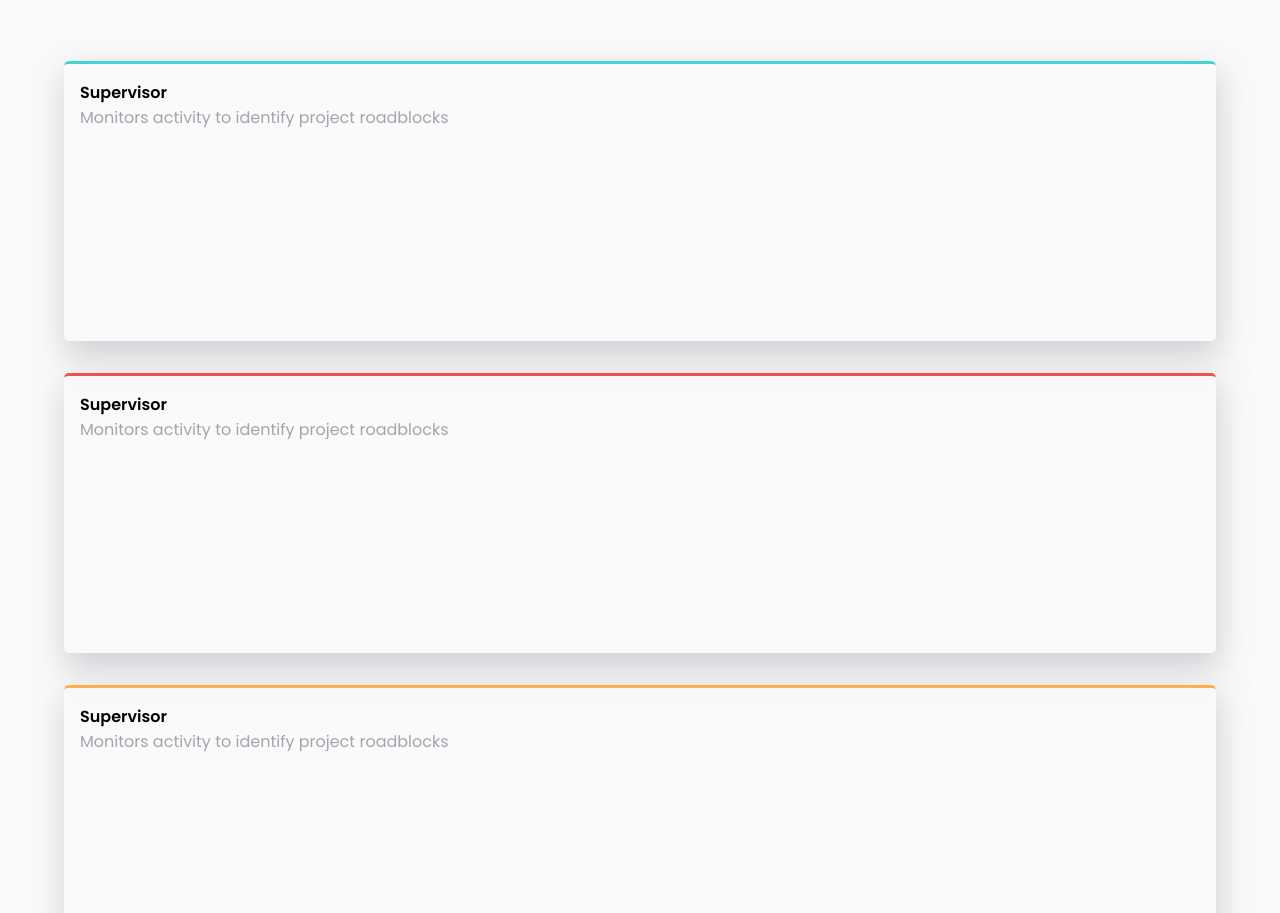
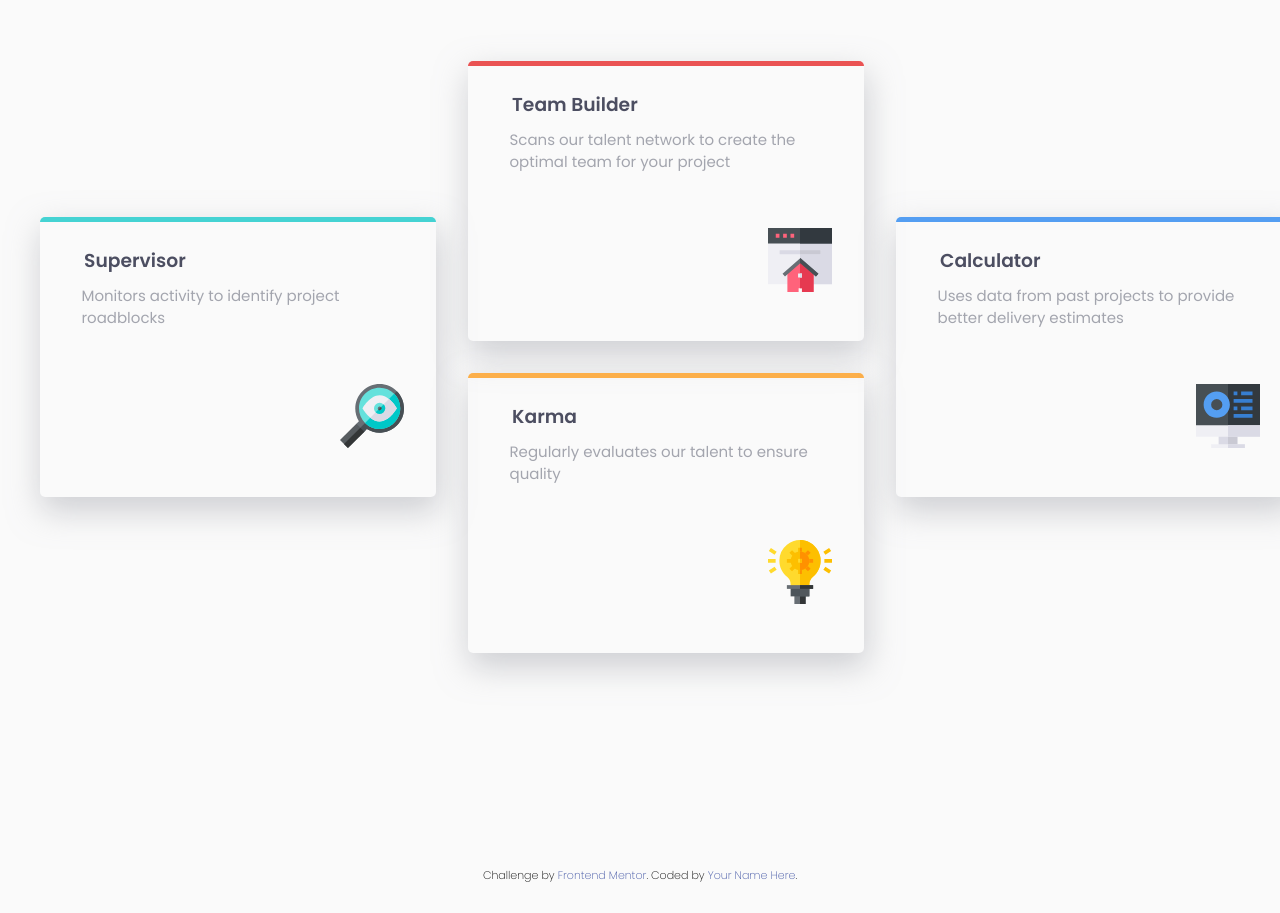
Before and after one commit to mritunjaysaha/Four-card-section, a plain HTML site: page index.html in a window 1280 px wide. Shown: the part 178-1091 px from the top of the page. Drawn offline with Linux system fonts and the light colour scheme.

Commit message:
Completed

```diff
--- a/index.html
+++ b/index.html
@@ -26,38 +26,37 @@
       </p>
     </header>
     <div class="card-container">
-      <div class="cards cyan">
-        <h4>Supervisor</h4>
+      <div class="cards cyan col-1">
+        <h3>Supervisor</h3>
         <p>Monitors activity to identify project roadblocks</p>
+        <img src="./assets/images/icon-supervisor.svg" alt="" srcset="">
       </div>
-      <div class="cards red">
-        <h4>Supervisor</h4>
-        <p>Monitors activity to identify project roadblocks</p>
+      <div class="cards red col-2">
+        <h3>Team Builder</h3>
+        <p>Scans our talent network to create the optimal team for your project
+        </p>
+        <img src="./assets/images/icon-team-builder.svg" alt="" srcset="">
       </div>
-      <div class="cards orange">
-        <h4>Supervisor</h4>
-        <p>Monitors activity to identify project roadblocks</p>
+      <div class="cards orange col-3">
+        <h3>Karma</h3>
+        <p> Regularly evaluates our talent to ensure quality
+        </p>
+        <img src="./assets/images/icon-karma.svg" alt="" srcset="">
       </div>
-      <div class="cards blue">
-        <h4>Supervisor</h4>
-        <p>Monitors activity to identify project roadblocks</p>
+      <div class="cards blue col-4">
+        <h3>Calculator</h3>
+        <p>Uses data from past projects to provide better delivery estimates</p>
+        <img src="./assets/images/icon-calculator.svg" alt="" srcset="">
       </div>
-      <!-- Team Builder
-      Scans our talent network to create the optimal team for your project
-
-      Karma
-      Regularly evaluates our talent to ensure quality
-
-      Calculator
-      Uses data from past projects to provide better delivery estimates -->
     </div>
 
   </main>
 
   <footer>
     <p class="attribution">
-      Challenge by <a href="https://www.frontendmentor.io?ref=challenge" target="_blank">Frontend Mentor</a>.
-      Coded by <a href="#">Your Name Here</a>.
+      Challenge by <a target="_blank" href="https://www.frontendmentor.io?ref=challenge" target="_blank">Frontend
+        Mentor</a>.
+      Coded by <a target="_blank" href="https://mritunjaysaha.netlify.com">Your Name Here</a>.
     </p>
   </footer>
 </body>
--- a/styles/styles.scss
+++ b/styles/styles.scss
@@ -28,10 +28,12 @@ body {
     font-family: "Poppins", sans-serif;
     font-weight: 200;
     background: $VeryLightGray;
+    max-width: 1200px;
 }
 
 main {
     margin: 0 5%;
+    padding-bottom: 10em;
 }
 
 // Heading
@@ -55,11 +57,14 @@ main {
         color: $GrayishBlue;
     }
 }
-
+h2,
+h3 {
+    color: $VeryDarkBlue;
+}
 // cards
 .card-container {
     display: flex;
-    flex-direction: column;
+    flex-wrap: wrap;
 }
 
 .cards {
@@ -71,25 +76,84 @@ main {
     padding: 1em;
     margin-bottom: 2em;
     height: 35vh;
+    line-height: 1.5;
 
-    h4 {
+    h3 {
         font-weight: 600;
     }
     p {
         color: $GrayishBlue;
         font-weight: 400;
+        font-size: 15px;
+    }
+
+    img {
+        float: right;
+        padding: 2em 1em 0 0;
     }
 }
 
 .red {
-    border-top: 3px solid $red;
+    border-top: 5px solid $red;
 }
 .cyan {
-    border-top: 3px solid $cyan;
+    border-top: 5px solid $cyan;
 }
 .orange {
-    border-top: 3px solid $orange;
+    border-top: 5px solid $orange;
 }
 .blue {
-    border-top: 3px solid $blue;
+    border-top: 5px solid $blue;
 }
+/* Footer */
+.attribution {
+    font-size: 11px;
+    text-align: center;
+    padding: 2em;
+}
+
+.attribution a {
+    color: #3e52a3;
+}
+
+//for desktop
+@media only screen and (min-width: 576px) {
+    body {
+        margin: 0 auto;
+    }
+    main {
+        margin: 0;
+    }
+
+    .card-container {
+        display: grid;
+        grid-template-columns: repeat(3, 33%);
+        grid-template-rows: repeat(4, auto);
+        grid-template-areas: "1 2 3";
+        grid-column-gap: 2em;
+    }
+    .cards {
+        h3 {
+            padding: 0.5em 1.5em;
+        }
+        p {
+            padding: 0 1.5em 1.5em 1.7em;
+        }
+    }
+    .col-1 {
+        grid-area: 1;
+        grid-row: 2/4;
+    }
+    .col-2 {
+        grid-area: 2;
+        grid-row: 1/3;
+    }
+    .col-3 {
+        grid-area: 2;
+        grid-row: 3/5;
+    }
+    .col-4 {
+        grid-area: 3;
+        grid-row: 2/4;
+    }
+}
```
Also changed, not shown: assets/design/desktop-design.jpg (renamed from design/desktop-design.jpg), assets/design/desktop-preview.jpg (renamed from design/desktop-preview.jpg), assets/design/mobile-design.jpg (renamed from design/mobile-design.jpg), assets/images/favicon-32x32.png (renamed from images/favicon-32x32.png), assets/images/icon-calculator.svg (renamed from images/icon-calculator.svg), assets/images/icon-karma.svg (renamed from images/icon-karma.svg), assets/images/icon-supervisor.svg (renamed from images/icon-supervisor.svg), assets/images/icon-team-builder.svg (renamed from images/icon-team-builder.svg), assets/svg/Supervisor Account.svg (added), styles/styles.css, 1 other file.
